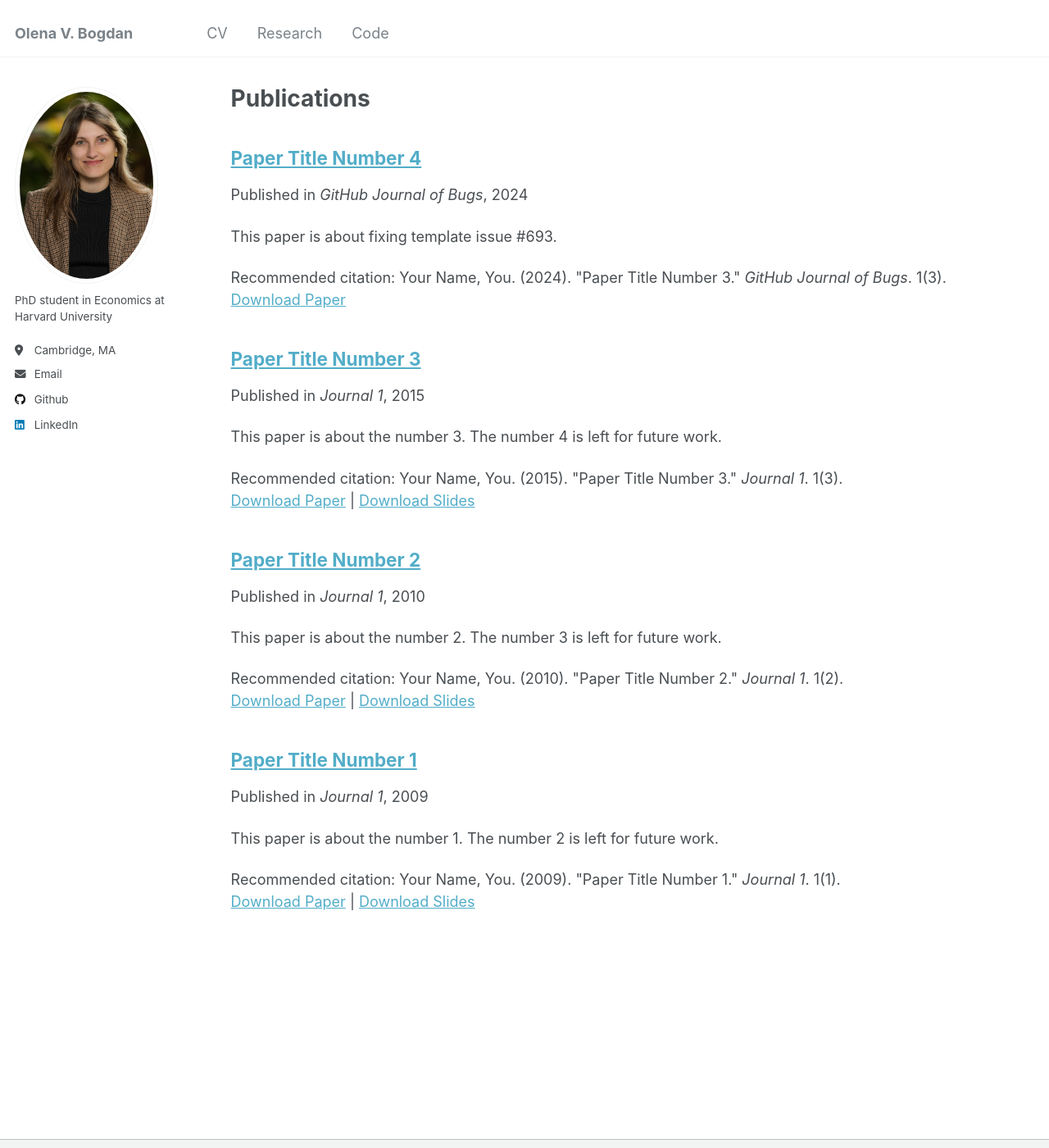
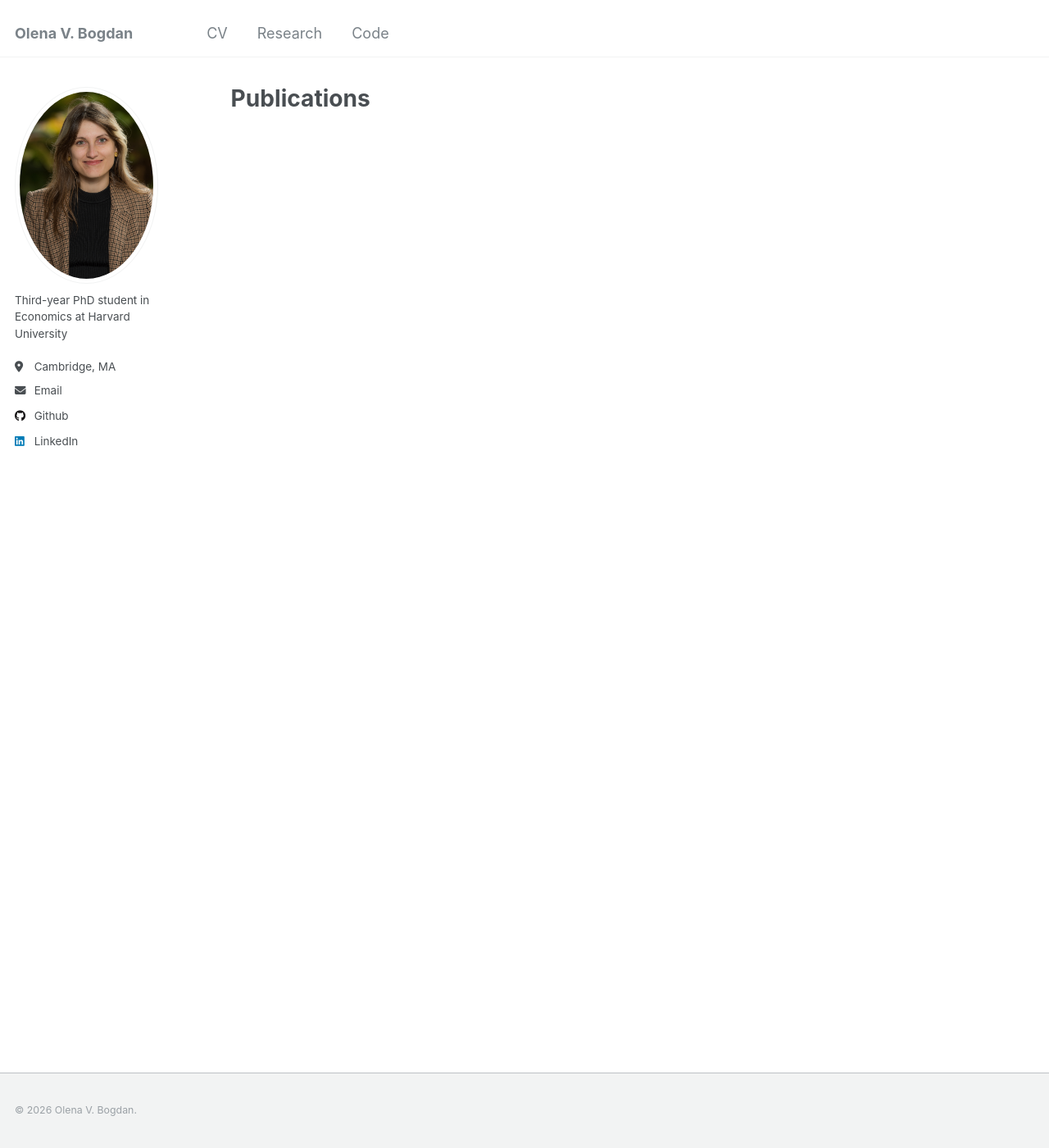
Before and after one commit to olenabg/olenabg.github.io, a Jekyll site: the page built from _pages/publications.html, in a window 1280 px wide and 1400 px high. Shown: the whole window at 82% size. Built offline with Jekyll 4.4.1, drawn with Linux system fonts in a browser that asks for light colours.

Commit message:
Update site: third-year status, add Work in Progress, remove template placeholders
Co-Authored-By: Claude Opus 4.8 <noreply@anthropic.com>

```diff
--- a/_config.yml
+++ b/_config.yml
@@ -24,7 +24,7 @@ author:
   avatar           : "Olena Bogdan_Sept_2022_01.jpg"
   name             : #"Olena V. Bogdan"
   pronouns         : # example: "she/her"
-  bio              : "PhD student in Economics at Harvard University"
+  bio              : "Third-year PhD student in Economics at Harvard University"
   location         : "Cambridge, MA"
   employer         : #
   uri              : # URL
--- a/_pages/research.html
+++ b/_pages/research.html
@@ -1,6 +1,14 @@
 ---
 layout: archive
-title: ""
+title: "Research"
 permalink: /research/
 author_profile: true
 ---
+
+<h2>Work in Progress</h2>
+
+<ul>
+  <li><strong>Crowdsourcing Information</strong> (with Shawn Cole) — a field experiment with coffee farmers in Karnataka, India, studying the incentives behind sharing information and whether crowdsourced information can improve farmers' decisions and market outcomes.</li>
+  <li><strong>Bankruptcy and Innovation</strong> — how innovative firms manage and dispose of their patent portfolios in bankruptcy. Using U.S. public firms that filed for Chapter 7 or Chapter 11 while holding patents, I link bankruptcy records to USPTO patent data and court filings to trace what happens to intellectual property when firms fail.</li>
+  <li><strong>Drone Procurement in Ukraine</strong> — the industrial organization of Ukraine's wartime market for unmanned aerial vehicles. Drawing on Prozorro public-procurement records (2022–2026), I study how the drone sector has scaled and organized under wartime conditions.</li>
+</ul>
--- a/_publications/2009-10-01-paper-title-number-1.md
+++ /dev/null
@@ -1,14 +0,0 @@
----
-title: "Paper Title Number 1"
-collection: publications
-category: manuscripts
-permalink: /publication/2009-10-01-paper-title-number-1
-excerpt: 'This paper is about the number 1. The number 2 is left for future work.'
-date: 2009-10-01
-venue: 'Journal 1'
-slidesurl: 'http://academicpages.github.io/files/slides1.pdf'
-paperurl: 'http://academicpages.github.io/files/paper1.pdf'
-citation: 'Your Name, You. (2009). &quot;Paper Title Number 1.&quot; <i>Journal 1</i>. 1(1).'
----
-
-The contents above will be part of a list of publications, if the user clicks the link for the publication than the contents of section will be rendered as a full page, allowing you to provide more information about the paper for the reader. When publications are displayed as a single page, the contents of the above "citation" field will automatically be included below this section in a smaller font.
--- a/_publications/2010-10-01-paper-title-number-2.md
+++ /dev/null
@@ -1,14 +0,0 @@
----
-title: "Paper Title Number 2"
-collection: publications
-category: manuscripts
-permalink: /publication/2010-10-01-paper-title-number-2
-excerpt: 'This paper is about the number 2. The number 3 is left for future work.'
-date: 2010-10-01
-venue: 'Journal 1'
-slidesurl: 'http://academicpages.github.io/files/slides2.pdf'
-paperurl: 'http://academicpages.github.io/files/paper2.pdf'
-citation: 'Your Name, You. (2010). &quot;Paper Title Number 2.&quot; <i>Journal 1</i>. 1(2).'
----
-
-The contents above will be part of a list of publications, if the user clicks the link for the publication than the contents of section will be rendered as a full page, allowing you to provide more information about the paper for the reader. When publications are displayed as a single page, the contents of the above "citation" field will automatically be included below this section in a smaller font.
--- a/_publications/2015-10-01-paper-title-number-3.md
+++ /dev/null
@@ -1,14 +0,0 @@
----
-title: "Paper Title Number 3"
-collection: publications
-category: manuscripts
-permalink: /publication/2015-10-01-paper-title-number-3
-excerpt: 'This paper is about the number 3. The number 4 is left for future work.'
-date: 2015-10-01
-venue: 'Journal 1'
-slidesurl: 'http://academicpages.github.io/files/slides3.pdf'
-paperurl: 'http://academicpages.github.io/files/paper3.pdf'
-citation: 'Your Name, You. (2015). &quot;Paper Title Number 3.&quot; <i>Journal 1</i>. 1(3).'
----
-
-The contents above will be part of a list of publications, if the user clicks the link for the publication than the contents of section will be rendered as a full page, allowing you to provide more information about the paper for the reader. When publications are displayed as a single page, the contents of the above "citation" field will automatically be included below this section in a smaller font.
--- a/_publications/2024-02-17-paper-title-number-4.md
+++ /dev/null
@@ -1,13 +0,0 @@
----
-title: "Paper Title Number 4"
-collection: publications
-category: conferences
-permalink: /publication/2024-02-17-paper-title-number-4
-excerpt: 'This paper is about fixing template issue #693.'
-date: 2024-02-17
-venue: 'GitHub Journal of Bugs'
-paperurl: 'http://academicpages.github.io/files/paper3.pdf'
-citation: 'Your Name, You. (2024). &quot;Paper Title Number 3.&quot; <i>GitHub Journal of Bugs</i>. 1(3).'
----
-
-The contents above will be part of a list of publications, if the user clicks the link for the publication than the contents of section will be rendered as a full page, allowing you to provide more information about the paper for the reader. When publications are displayed as a single page, the contents of the above "citation" field will automatically be included below this section in a smaller font.
```
Also changed, not shown: _pages/about.md (+1 -1 lines), _portfolio/portfolio-1.md (deleted, +0 -7 lines), _portfolio/portfolio-2.html (deleted, +0 -7 lines).
